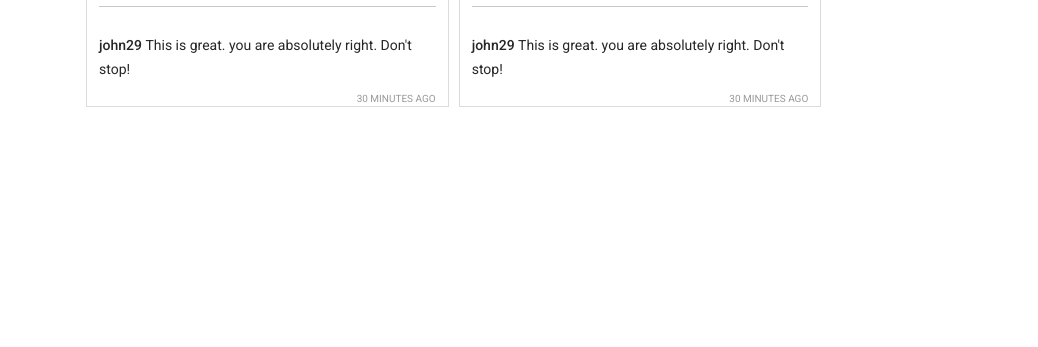
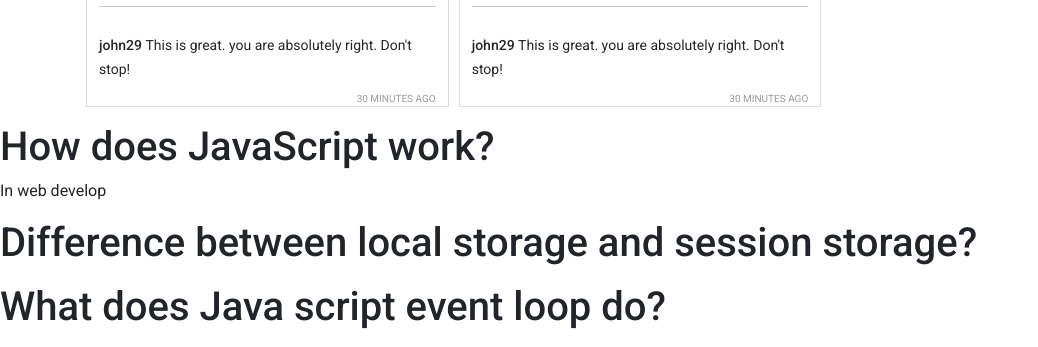
Before and after one commit to nabanichowdhury/insta-sohor, a plain HTML site: page index.html in a window 1280 px wide. Shown: the part 1425-1772 px from the top of the page, without its empty margins (0-1038 px from the left). Before the commit the page ends 1548 px from the top, so only its background shows below. Drawn offline with nearby package versions, Linux system fonts and the light colour scheme.

Commit message:
third commit

```diff
--- a/index.html
+++ b/index.html
@@ -77,6 +77,14 @@
                 <h1>Reported posts</h1>
             </div>
         </main>
+        <section>
+            <h1>How does JavaScript work?</h1>
+            <p> In web develop</p>
+            <h1>Difference between local storage and session storage?</h1>
+            <p></p>
+            <h1>What does Java script event loop do?</h1>
+            <p></p>
+        </section>
         <footer></footer>
 
         <!-- add javascript  file  -->
```
